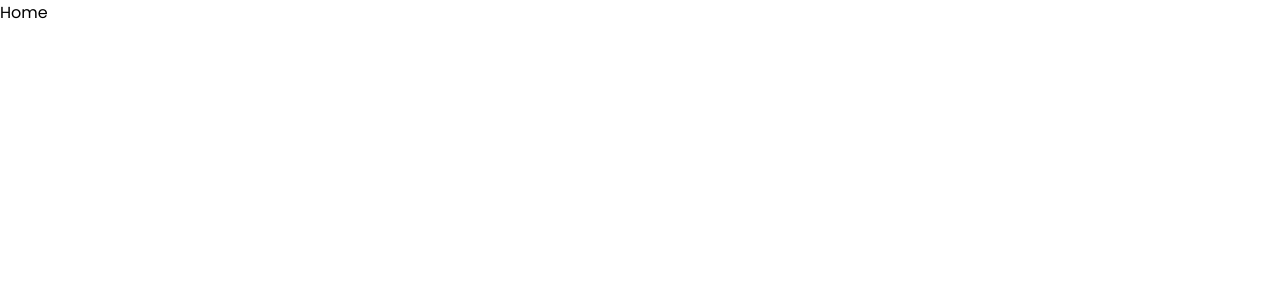
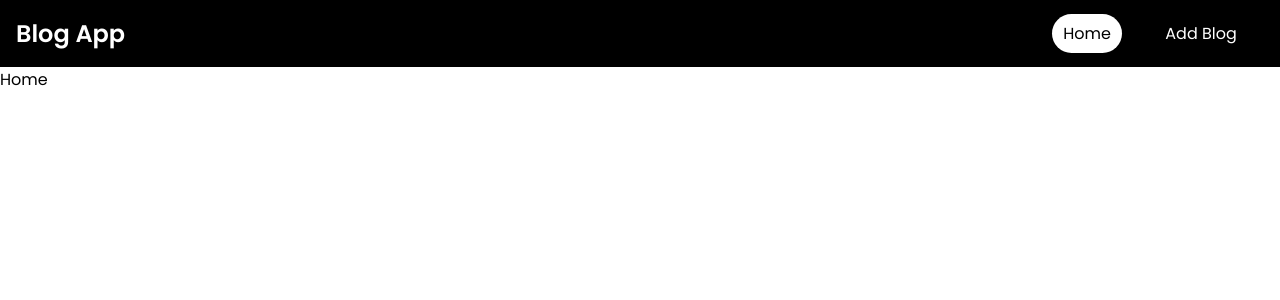
Before and after one commit to sahilsapariya/Blog-Application, a React (Create React App) app in the folder blog-frontend/: page / in a window 1280 px wide. Shown: the top 300 px of the page. Built offline with nearby package versions, Linux system fonts and the light colour scheme.

Commit message:
navbar done

```diff
--- a/blog-frontend/src/App.js
+++ b/blog-frontend/src/App.js
@@ -1,17 +1,18 @@
-import { createBrowserRouter, RouterProvider } from 'react-router-dom'
-import Home from './components/pages/Home';
+import { Route, Routes, BrowserRouter } from "react-router-dom";
+import Home from "./components/pages/Home";
+import Navbar from "./components/common/Navbar";
 
-const router = createBrowserRouter([
-  {
-    path: '/',
-    element: <Home />
-  },
-])
+
 
 function App() {
   return (
     <div className="App">
-      <RouterProvider router={router} />
+      <BrowserRouter>
+        <Navbar />
+        <Routes>
+          <Route path="/" index element={<Home />} />
+        </Routes>
+      </BrowserRouter>
     </div>
   );
 }
--- a/blog-frontend/src/components/common/Navbar.jsx
+++ b/blog-frontend/src/components/common/Navbar.jsx
@@ -0,0 +1,22 @@
+import React from "react";
+import { NavLink } from "react-router-dom";
+import './../styles/Components.scss'
+
+
+const Navbar = () => {
+  return (
+    <nav>
+      <h1>Blog App</h1>
+      <ul>
+        <li>
+          <NavLink to="/">Home</NavLink>
+        </li>
+        <li>
+          <NavLink to="/add-blog">Add Blog</NavLink>
+        </li>
+      </ul>
+    </nav>
+  );
+};
+
+export default Navbar;
--- /dev/null
+++ b/blog-frontend/src/components/styles/Components.scss
@@ -0,0 +1,33 @@
+// navbar css start
+nav {
+  width: calc(100% - 2rem);
+  display: flex;
+  justify-content: space-between;
+  padding: 1rem;
+  background-color: black;
+  color: white;
+
+  ul {
+    display: flex;
+    align-items: center;
+
+    li {
+      list-style: none;
+      margin: 0 1rem;
+
+      a {
+        text-decoration: none;
+        cursor: pointer;
+        padding: 0.5rem 0.7rem;
+        border-radius: 50px;
+        color: white;
+      }
+      .active {
+        background: white;
+        color: black;
+      }
+    }
+  }
+}
+
+// navbar css end
```
